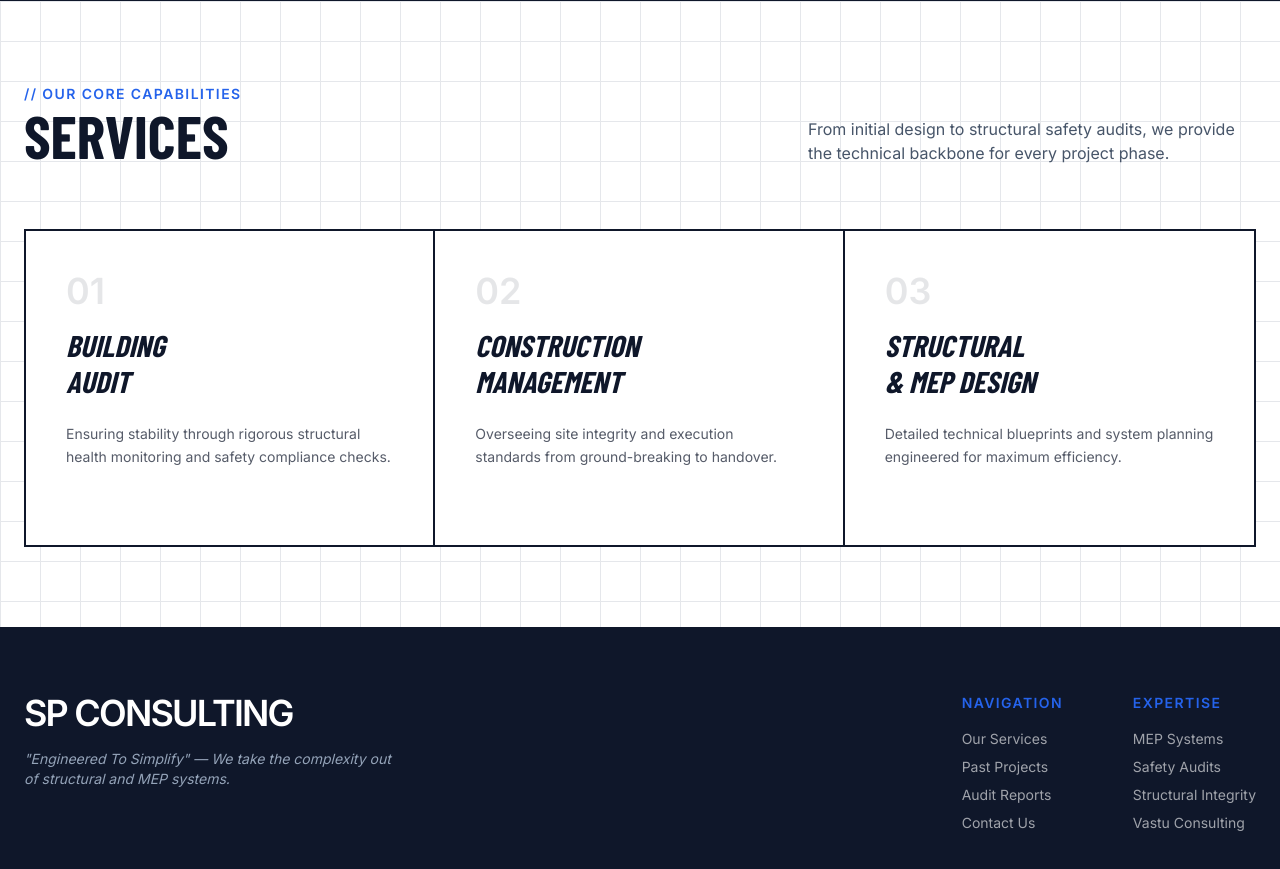
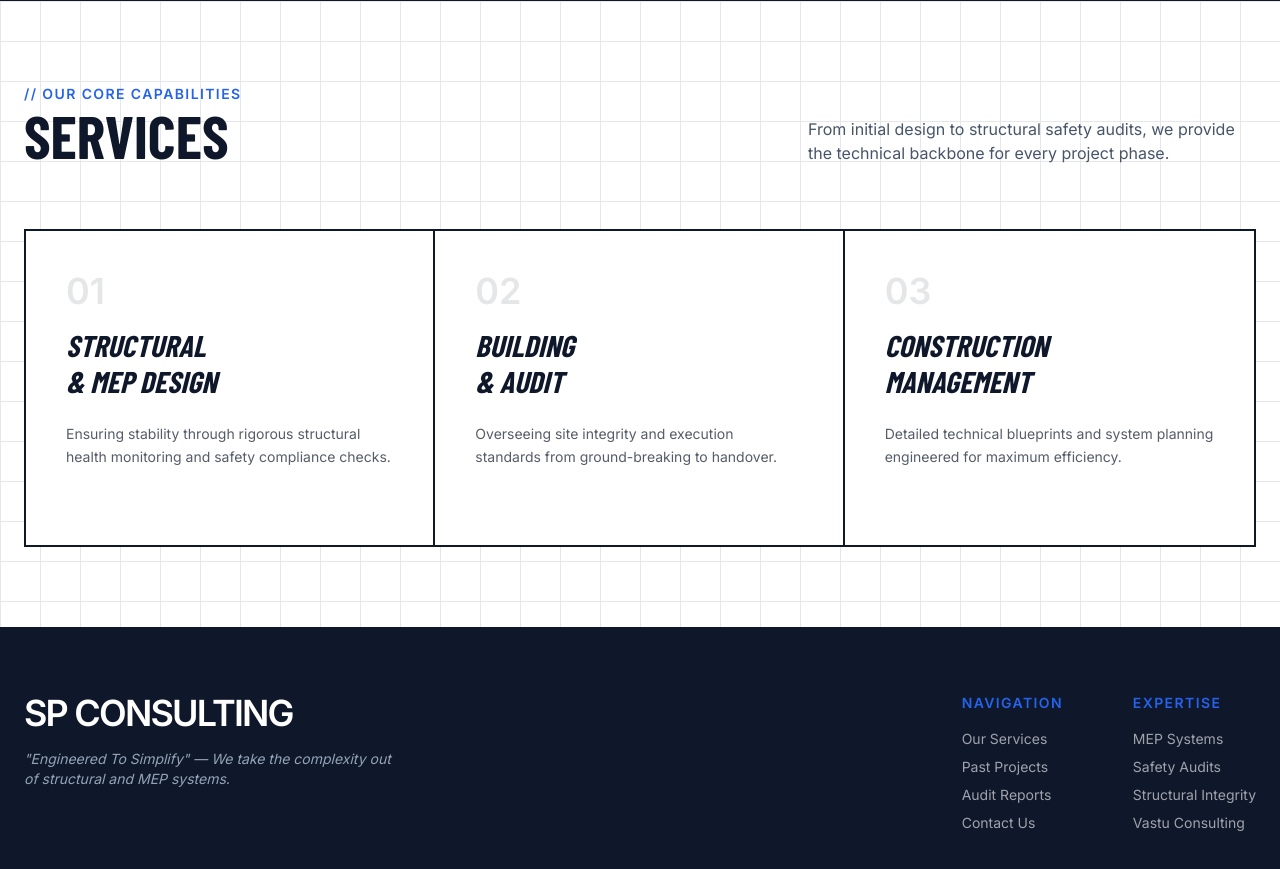
Before and after one commit to MonstaCreations/SPC-WEB, a plain HTML site: page index.html in a window 1280 px wide. Shown: the part 840-1709 px from the top of the page. Drawn offline with nearby package versions, Linux system fonts and the light colour scheme; a web font is replaced by a local one.

```diff
--- a/index.html
+++ b/index.html
@@ -74,21 +74,21 @@
             <div class="grid md:grid-cols-3 gap-0 border-2 border-slate-900">
                 <div class="bg-white p-10 border-b-2 md:border-b-0 md:border-r-2 border-slate-900 group hover:bg-sp-navy hover:text-white transition-all duration-300">
                     <span class="text-4xl font-black opacity-10 group-hover:opacity-30">01</span>
-                    <h3 class="text-3xl font-bold mt-4 mb-6 italic">BUILDING <br> AUDIT</h3>
+                    <h3 class="text-3xl font-bold mt-4 mb-6 italic">STRUCTURAL  <br> & MEP DESIGN </h3>
                     <p class="text-sm leading-relaxed mb-8 opacity-70">Ensuring stability through rigorous structural health monitoring and safety compliance checks.</p>
                     <div class="h-1 w-12 bg-sp-blue"></div>
                 </div>
 
                 <div class="bg-white p-10 border-b-2 md:border-b-0 md:border-r-2 border-slate-900 group hover:bg-sp-navy hover:text-white transition-all duration-300">
                     <span class="text-4xl font-black opacity-10 group-hover:opacity-30">02</span>
-                    <h3 class="text-3xl font-bold mt-4 mb-6 italic">CONSTRUCTION <br> MANAGEMENT</h3>
+                    <h3 class="text-3xl font-bold mt-4 mb-6 italic"> BUILDING <br>  & AUDIT</h3>
                     <p class="text-sm leading-relaxed mb-8 opacity-70">Overseeing site integrity and execution standards from ground-breaking to handover.</p>
                     <div class="h-1 w-12 bg-sp-blue"></div>
                 </div>
 
                 <div class="bg-white p-10 group hover:bg-sp-navy hover:text-white transition-all duration-300">
                     <span class="text-4xl font-black opacity-10 group-hover:opacity-30">03</span>
-                    <h3 class="text-3xl font-bold mt-4 mb-6 italic">STRUCTURAL <br> & MEP DESIGN</h3>
+                    <h3 class="text-3xl font-bold mt-4 mb-6 italic"> CONSTRUCTION <br>MANAGEMENT </h3>
                     <p class="text-sm leading-relaxed mb-8 opacity-70">Detailed technical blueprints and system planning engineered for maximum efficiency.</p>
                     <div class="h-1 w-12 bg-sp-blue"></div>
                 </div>
```
